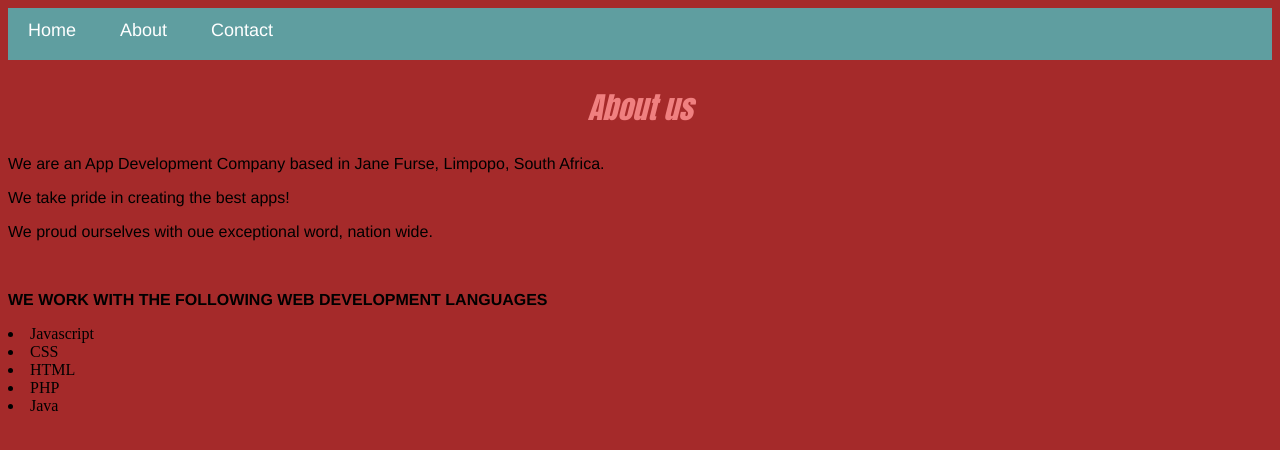
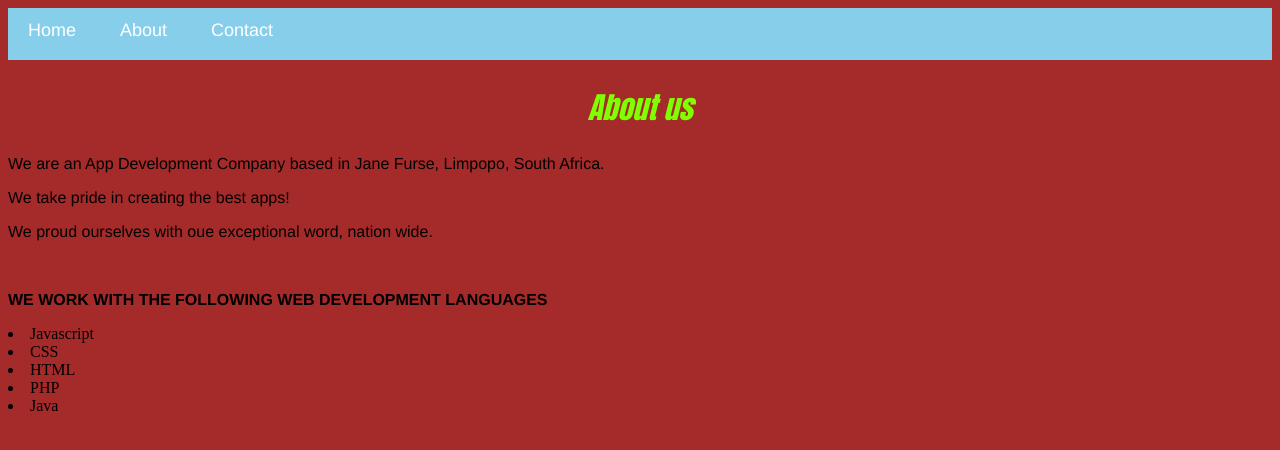
Before and after one commit to mohlalacynthia9-ITvarsity/Module-1-Assessment-5, a plain HTML site: page about.html in a window 1280 px wide. Drawn offline with Linux system fonts and the light colour scheme.

Commit message:
resubmission
colors addd

```diff
--- a/style.css
+++ b/style.css
@@ -6,7 +6,7 @@ h2{
     font-family: Impact,fantasy;
     text-align: center;
     font-size: 30px;
-    color: lightcoral;
+    color: chartreuse;
     font-style: italic;
 }
 
@@ -24,7 +24,7 @@ p{
 #menu{
       width:100%;
       height:40px;
-      background-color:cadetblue;
+      background-color:skyblue;
       padding-top: 12px;
 }
 
```
